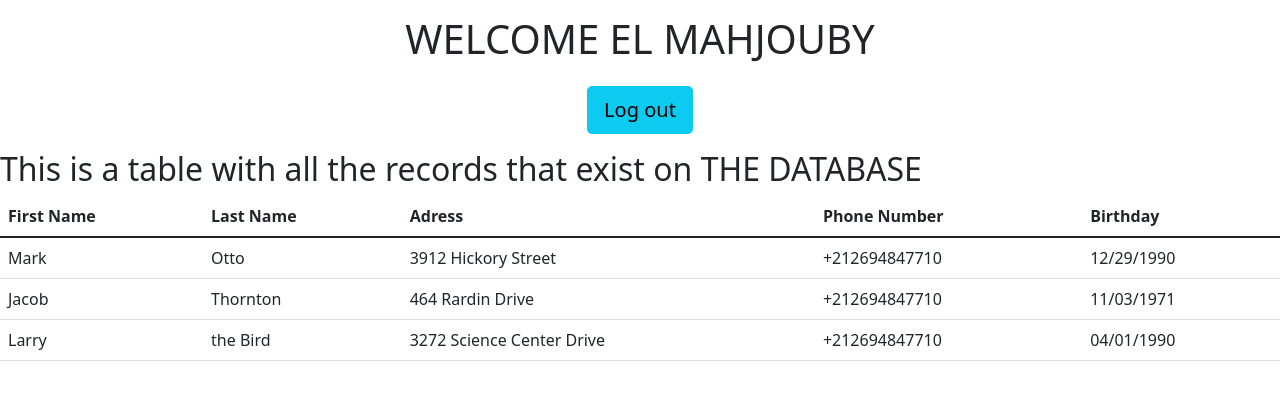
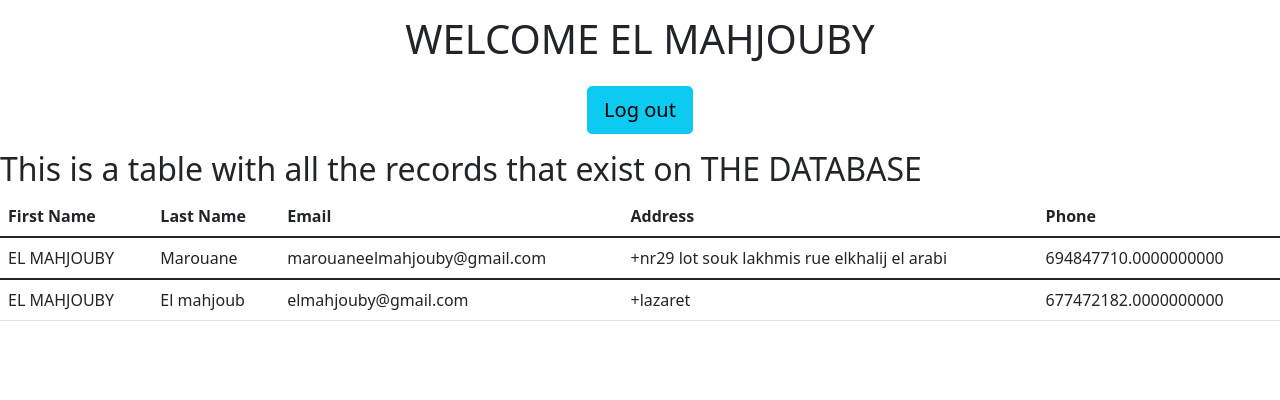
Before and after one commit to elmahjouuby/PROJECT1, a Flask app: page /home in a window 1280 px wide. Shown: the top 400 px of the page. Run offline with Flask 2, Linux system fonts and the light colour scheme; a user stored in the database is signed in; data comes from the database, SQL or seed files in the repository; some libraries are stand-ins or nearby versions.

Commit message:
Displaying Users Data from DB in the HOME page

```diff
--- a/app.py
+++ b/app.py
@@ -51,7 +51,8 @@ class RegisterFrom(FlaskForm):
 @app.route('/home')
 @login_required
 def home():
-    return render_template('home.html', name=current_user.firstname)
+    users = User.query.order_by(User.id)
+    return render_template('home.html', name=current_user.firstname, users=users)
 
 @app.route('/login',methods=['GET','POST'])
 def login():
--- a/templates/home.html
+++ b/templates/home.html
@@ -26,39 +26,25 @@
                 <tr>
                     <th scope="col ">First Name</th>
                     <th scope="col ">Last Name</th>
-                    <th scope="col ">Adress</th>
-                    <th scope="col ">Phone Number</th>
-                    <th scope="col ">Birthday</th>
+                    <th scope="col ">Email</th>
+                    <th scope="col ">Address</th>
+                    <th scope="col ">Phone</th>
 
 
                 </tr>
             </thead>
+            {%for user in users%}
             <tbody>
                 <tr>
-                    <td>Mark</td>
-                    <td>Otto</td>
-                    <td>3912 Hickory Street</td>
-                    <td>+212694847710</td>
-                    <td>12/29/1990</td>
-
-                </tr>
-                <tr>
-                    <td>Jacob</td>
-                    <td>Thornton</td>
-                    <td>464 Rardin Drive</td>
-                    <td>+212694847710</td>
-                    <td>11/03/1971</td>
-
-                </tr>
-                <tr>
-                    <td>Larry</td>
-                    <td>the Bird</td>
-                    <td>3272 Science Center Drive</td>
-                    <td>+212694847710</td>
-                    <td>04/01/1990</td>
+                    <td>{{user.firstname}}</td>
+                    <td>{{user.lastname}}</td>
+                    <td>{{user.email}}</td>
+                    <td>+{{user.address}}</td>
+                    <td>{{user.phone}}</td>
 
                 </tr>
             </tbody>
+            {%endfor%}
         </table>
     </div>
 
```
